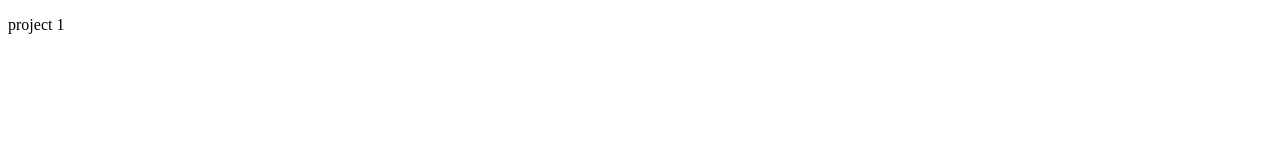
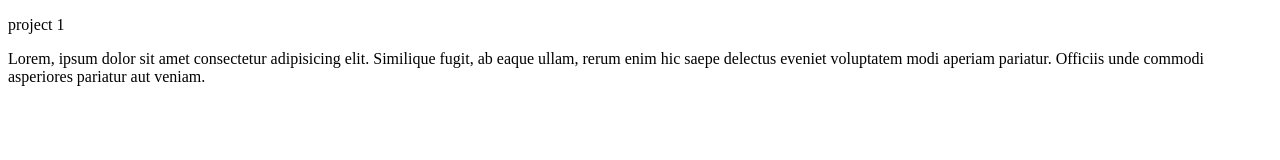
Before and after one commit to saddam19087/project_1, a plain HTML site: page index.html in a window 1280 px wide. Drawn offline with Linux system fonts and the light colour scheme.

Commit message:
first changes after insiate

```diff
--- a/index.html
+++ b/index.html
@@ -7,5 +7,6 @@
 </head>
 <body>
     <p>project 1</p>
+    <p>Lorem, ipsum dolor sit amet consectetur adipisicing elit. Similique fugit, ab eaque ullam, rerum enim hic saepe delectus eveniet voluptatem modi aperiam pariatur. Officiis unde commodi asperiores pariatur aut veniam.</p>
 </body>
 </html>
```
